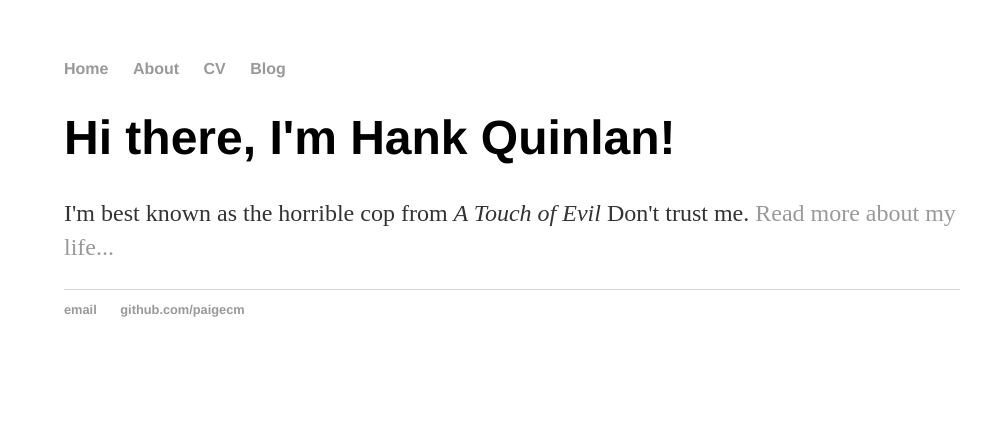
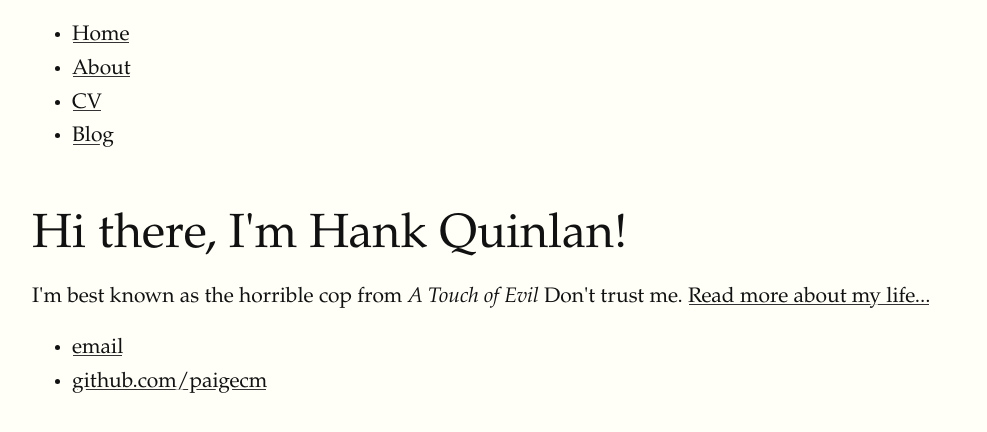
Before and after one commit to paigecm/paigecm.github.io, a Jekyll site: the page built from index.html, in a window 1280 px wide. Shown: the top 432 px of the page, without its empty margins (128-1115 px from the left). Built offline with Jekyll 4.4.1, drawn with Linux system fonts in a browser that asks for light colours; some web fonts are replaced.

Commit message:
Test changing layout to Tufte.css

```diff
--- a/_layouts/default.html
+++ b/_layouts/default.html
@@ -3,7 +3,7 @@
 		<head>
 			<title>{{ page.title }}</title>
 			<!-- link to main stylesheet -->
-			<link rel="stylesheet" type="text/css" href="/css/main.css">
+			<link rel="stylesheet" type="text/css" href="/css/tufte.css">
 		</head>
 		<body>
 			<nav>
```
